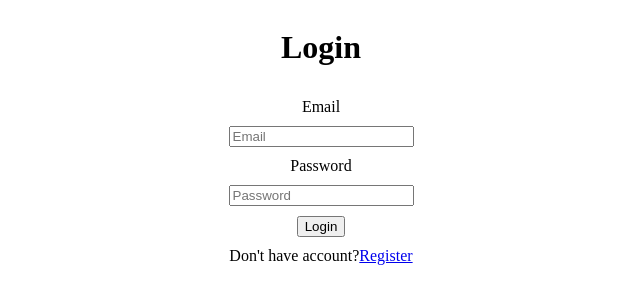
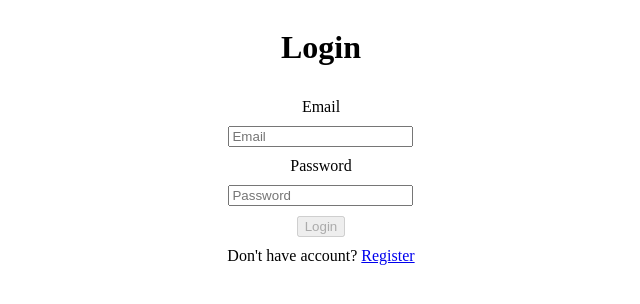
Before and after one commit to RobMarv1n/eCommerce-Application, a React (Vite) app: page /login in a window 1280 px wide. Shown: the top 304 px of the page, without its empty margins (319-959 px from the left). Built offline with nearby package versions, Linux system fonts and the light colour scheme.

Commit message:
feat: add validation for email and password inputs

```diff
--- a/src/pages/ui/login/Login.tsx
+++ b/src/pages/ui/login/Login.tsx
@@ -1,33 +1,99 @@
+import { useState } from 'react';
 import { Link, useNavigate } from 'react-router-dom';
-import { ROUTES } from '../../../types';
+import { ON_CHANGE_EVENT, ON_INPUT_EVENT, ROUTES } from '../../../types';
+import { EmailInput } from '../../../widgets/ui/EmailInput';
+import { PasswordInput } from '../../../widgets/ui/PasswordInput';
 import './login.css';
 
 export function Login() {
   const navigate = useNavigate();
+
+  const [email, setEmail] = useState('');
+  const [password, setPassword] = useState('');
+
+  const [isValidEmail, setIsValidEmail] = useState(true);
+  const [isValidPassword, setIsValidPassword] = useState(true);
+
+  const [isValidForm, setIsValidForm] = useState(false);
+
+  const emailValidationHandler = (event: ON_INPUT_EVENT | ON_CHANGE_EVENT) => {
+    const currentValue = event.currentTarget.value;
+    setEmail(currentValue);
+
+    const isValidValue =
+      /^[a-zA-Z0-9._%+-]+@[a-zA-Z0-9.-]+\.[a-zA-Z]{2,}$/.test(currentValue);
+    setIsValidEmail(isValidValue);
+    toggleLoginButtonStatus(isValidValue, isValidPassword);
+  };
+
+  const passwordValidationHandler = (
+    event: ON_INPUT_EVENT | ON_CHANGE_EVENT
+  ) => {
+    const currentValue = event.currentTarget.value;
+    setPassword(currentValue);
+
+    const minPasswordLength = currentValue.length > 8;
+    const maxPasswordLength = currentValue.length < 25;
+    const hasOneLowercaseLetter = /[a-z]/.test(currentValue);
+    const hasOneCapitalLetter = /[A-Z]/.test(currentValue);
+    const hasOneDigit = /\d/.test(currentValue);
+    const hasOneSpecialChar = /[!@#$%^&*()_+{}[\]:;<>,.?~\\/-]/.test(
+      currentValue
+    );
+    if (
+      minPasswordLength &&
+      maxPasswordLength &&
+      hasOneLowercaseLetter &&
+      hasOneCapitalLetter &&
+      hasOneDigit &&
+      hasOneSpecialChar
+    ) {
+      toggleLoginButtonStatus(isValidEmail, true);
+      setIsValidPassword(true);
+    } else {
+      toggleLoginButtonStatus(isValidEmail, false);
+      setIsValidPassword(false);
+    }
+  };
+
+  const toggleLoginButtonStatus = (
+    emailValidation: boolean,
+    passwordValidation: boolean
+  ) => {
+    if (emailValidation && passwordValidation && email && password) {
+      setIsValidForm(true);
+    } else {
+      setIsValidForm(false);
+    }
+  };
 
   return (
     <div className="login-page-container">
       <h1>Login</h1>
       <form className="login-form">
         <label htmlFor="login-input">Email</label>
-        <input
-          type="text"
-          className="login-input"
-          placeholder="Email"
-          id="login-input"
+        <EmailInput
+          isValid={isValidEmail}
+          onInput={emailValidationHandler}
+          value={email}
         />
 
         <label htmlFor="password-input">Password</label>
-        <input
-          type="password"
-          className="password-input"
-          placeholder="Password"
-          id="password-input"
+        <PasswordInput
+          isValid={isValidPassword}
+          onInput={passwordValidationHandler}
+          value={password}
         />
       </form>
-      <button onClick={() => navigate(ROUTES.HOME)}>Login</button>
+      <button
+        type="submit"
+        onClick={() => navigate(ROUTES.HOME)}
+        disabled={!isValidForm}
+      >
+        Login
+      </button>
       <div>
-        Don't have account?<Link to={ROUTES.SIGN_UP}>Register</Link>
+        Don't have account? <Link to={ROUTES.SIGN_UP}>Register</Link>
       </div>
     </div>
   );
```
